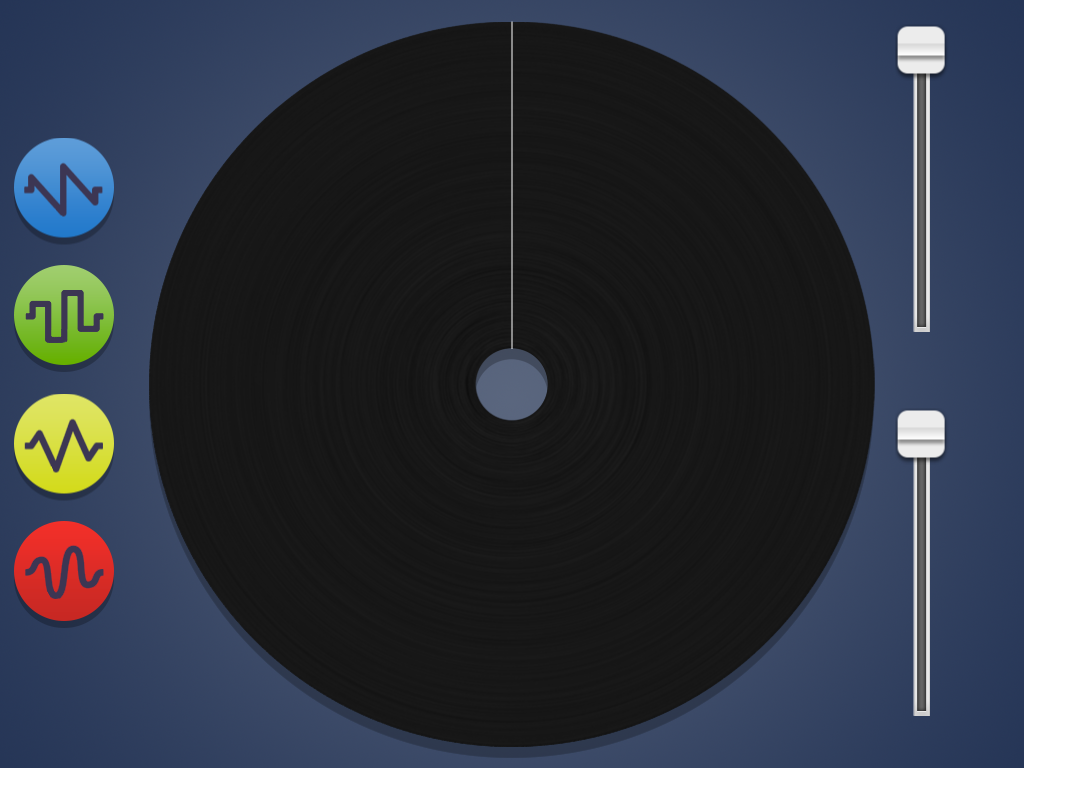
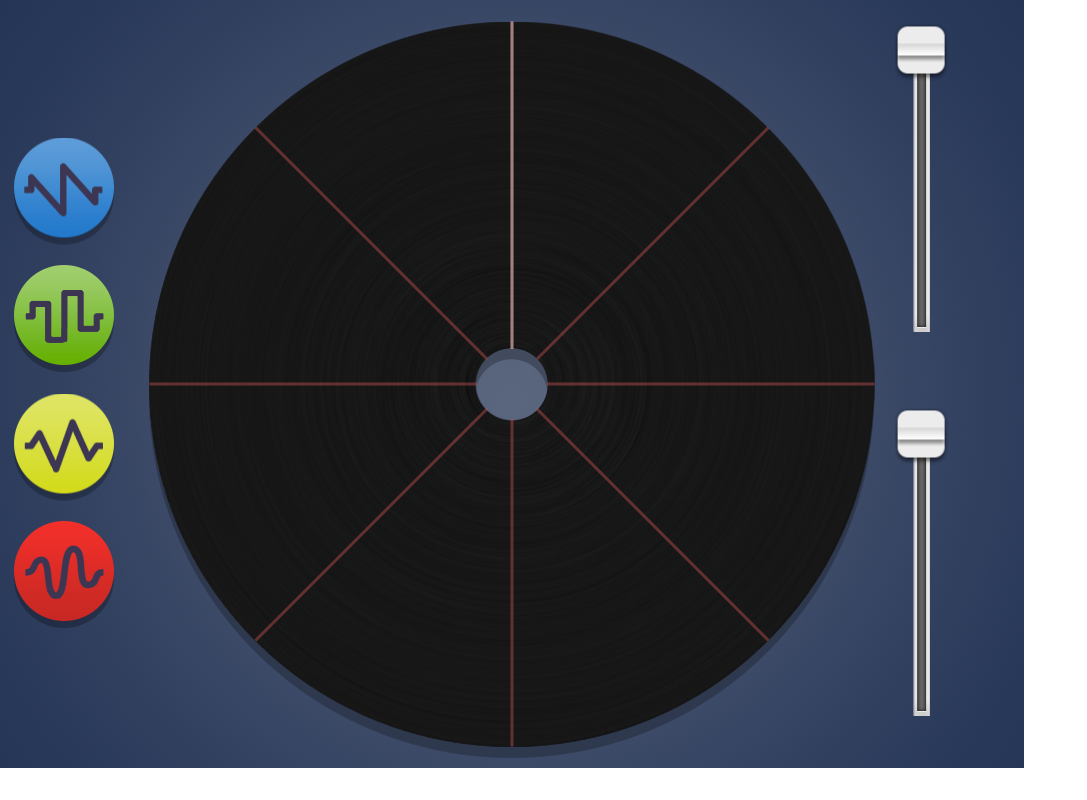
Before and after one commit to pric/spinyt, a plain HTML site: page index.html in a window 1280 px wide. Shown: the whole page, without its empty margins (0-1087 px from the left). Drawn offline with Linux system fonts and the light colour scheme.

Commit message:
Add metronome guides and sound

```diff
--- a/index.html
+++ b/index.html
@@ -22,6 +22,7 @@
     <script src="script/stage/pictureslider.js"></script>
 
     <script src="script/sound/oscillatorsound.js"></script>
+    <script src="script/sound/metronomesound.js"></script>
 
     <script src="script/multitouch.js"></script>
     <script src="script/main.js"></script>
--- /dev/null
+++ b/script/sound/metronomesound.js
@@ -0,0 +1,24 @@
+var MetronomeSound = function(audioContext) {
+
+  Sound.apply(this, arguments);
+}
+
+MetronomeSound.prototype = Object.create(Sound.prototype);
+MetronomeSound.prototype.constructor = MetronomeSound;
+
+MetronomeSound.prototype.play = function (volume) {
+
+  var now = this.context.currentTime;
+  var gain = this.context.createGain();
+  gain.connect(this.context.destination);
+  gain.gain.setValueAtTime(1, now);
+  gain.gain.exponentialRampToValueAtTime(0.00001, now + 0.3);
+
+  this.oscillator = this.context.createOscillator();
+  this.oscillator.frequency = 10;
+  this.oscillator.connect(gain);
+  this.oscillator.type = 'square';
+  this.oscillator.start(now);
+  this.oscillator.stop(now + 0.5);
+
+};
--- a/script/stage.js
+++ b/script/stage.js
@@ -8,17 +8,19 @@ function Stage(canvas)
   var slider2 = new PictureSlider(this.canvas.width - (this.canvas.width/ 10), (this.canvas.height / 4) * 3, 54, 280);
 
   var disk = new PictureDisk(this.canvas.width / 2, this.canvas.height / 2, 725, 725);
-  //var popbox1 = new PrimitivePopbox(64, 64, 128, 128);
-  var popbox1 = new PicturePopbox(64, 576, 100, 110, "E53131", 1);
+  var popbox1 = new PicturePopbox(64, 576, 100, 110, "eb6060", 1);
   var popbox2 = new PicturePopbox(64, 192, 100, 109, "5093D2", 2);
   var popbox3 = new PicturePopbox(64, 320, 100, 110, "8AC050", 3);
   var popbox4 = new PicturePopbox(64, 448, 100, 109, "DBDF59", 4);
 
-  var oscillatorSound = new OscillatorSound(new AudioContext());
+	var audioContext = new AudioContext();
+  var oscillatorSound = new OscillatorSound(audioContext);
+	var metronomeSound = new MetronomeSound(audioContext);
 
   disk.listenToEvent("PLAYSOUND", function(eventName, oscillatorType, frequency) { oscillatorSound.play(oscillatorType, frequency, 1); });
   disk.listenToEvent("POPOUT", function(eventName, type, touch) { var popbox = eval("popbox" + type); if (popbox) { popbox.onTouch(touch); } });
-  slider1.listenToEvent("SLIDE", function() { disk.adjustSpin(slider1.value / 5); });
+	disk.listenToEvent("TICKMETRONOME", function() {metronomeSound.play();});
+	slider1.listenToEvent("SLIDE", function() { disk.adjustSpin(slider1.value / 10); });
   popbox1.listenToEvent("POP", function() { disk.addPopbox(popbox1.centerX, popbox1.centerY, popbox1.popboxColor, OscillatorType.TRIANGLE, popbox1.type); });
   popbox2.listenToEvent("POP", function() { disk.addPopbox(popbox2.centerX, popbox2.centerY, popbox2.popboxColor, OscillatorType.SAWTOOTH, popbox2.type); });
   popbox3.listenToEvent("POP", function() { disk.addPopbox(popbox3.centerX, popbox3.centerY, popbox3.popboxColor, OscillatorType.SQUARE, popbox3.type); });
--- a/script/stage/abstractdisk.js
+++ b/script/stage/abstractdisk.js
@@ -55,7 +55,14 @@ Disk.prototype.spin = function ()
 {
   if (this.isSpinning)
   {
+    var previousAngle = this.angle;
     this.angle += this.spinningSpeed;
+
+
+    if(Math.floor(previousAngle/45) != Math.floor(this.angle/45))
+    {
+      this.notifyListeners("TICKMETRONOME");
+    }
 
     var barAngle = 270 - this.getDegreeAngle();
     if (barAngle < 0)
--- a/script/stage/picturedisk.js
+++ b/script/stage/picturedisk.js
@@ -19,13 +19,62 @@ PictureDisk.prototype.draw = function(canvas)
   ctx.translate(this.centerX, this.centerY);
 
   ctx.rotate(this.getRadianAngle());
-    ctx.drawImage(this.imageObj, -this.imageObj.width / 2, -this.imageObj.height / 2);
+  ctx.drawImage(this.imageObj, -this.imageObj.width / 2, -this.imageObj.height / 2);
+
+  if(true) {
+
+    ctx.strokeStyle = 'rgba(215,85,85,0.4)';
+    ctx.lineWidth = 3;
+
+    ctx.beginPath();
+    ctx.moveTo(0, -35);
+    ctx.lineTo(0, -this.getRadius());
+    ctx.stroke();
+
+    ctx.beginPath();
+    ctx.moveTo(25, -25);
+    ctx.lineTo((this.getRadius()-106),-(this.getRadius()-106));
+    ctx.stroke();
+
+    ctx.beginPath();
+    ctx.moveTo(0, 35);
+    ctx.lineTo(0, this.getRadius());
+    ctx.stroke();
+
+    ctx.beginPath();
+    ctx.moveTo(25, 25);
+    ctx.lineTo((this.getRadius()-106),(this.getRadius()-106));
+    ctx.stroke();
+
+    ctx.beginPath();
+    ctx.moveTo(-35, 0);
+    ctx.lineTo(-this.getRadius(), 0);
+    ctx.stroke();
+
+    ctx.beginPath();
+    ctx.moveTo(-25, 25);
+    ctx.lineTo(-(this.getRadius()-106),(this.getRadius()-106));
+    ctx.stroke();
+
+    ctx.beginPath();
+    ctx.moveTo(35, 0);
+    ctx.lineTo(this.getRadius(), 0);
+    ctx.stroke();
+
+    ctx.beginPath();
+    ctx.moveTo(-25, -25);
+    ctx.lineTo(-(this.getRadius()-106),-(this.getRadius()-106));
+    ctx.stroke();
+
+  }
+
   ctx.rotate( - this.getRadianAngle());
 
   ctx.beginPath();
   ctx.moveTo(0, -35);
   ctx.lineTo(0, -this.getRadius());
-  ctx.strokeStyle = '#FFFFFF';
+  ctx.lineWidth = 3;
+  ctx.strokeStyle = 'rgba(255,255,255,0.4)';
   ctx.stroke();
 
   ctx.rotate(this.getRadianAngle());
```
